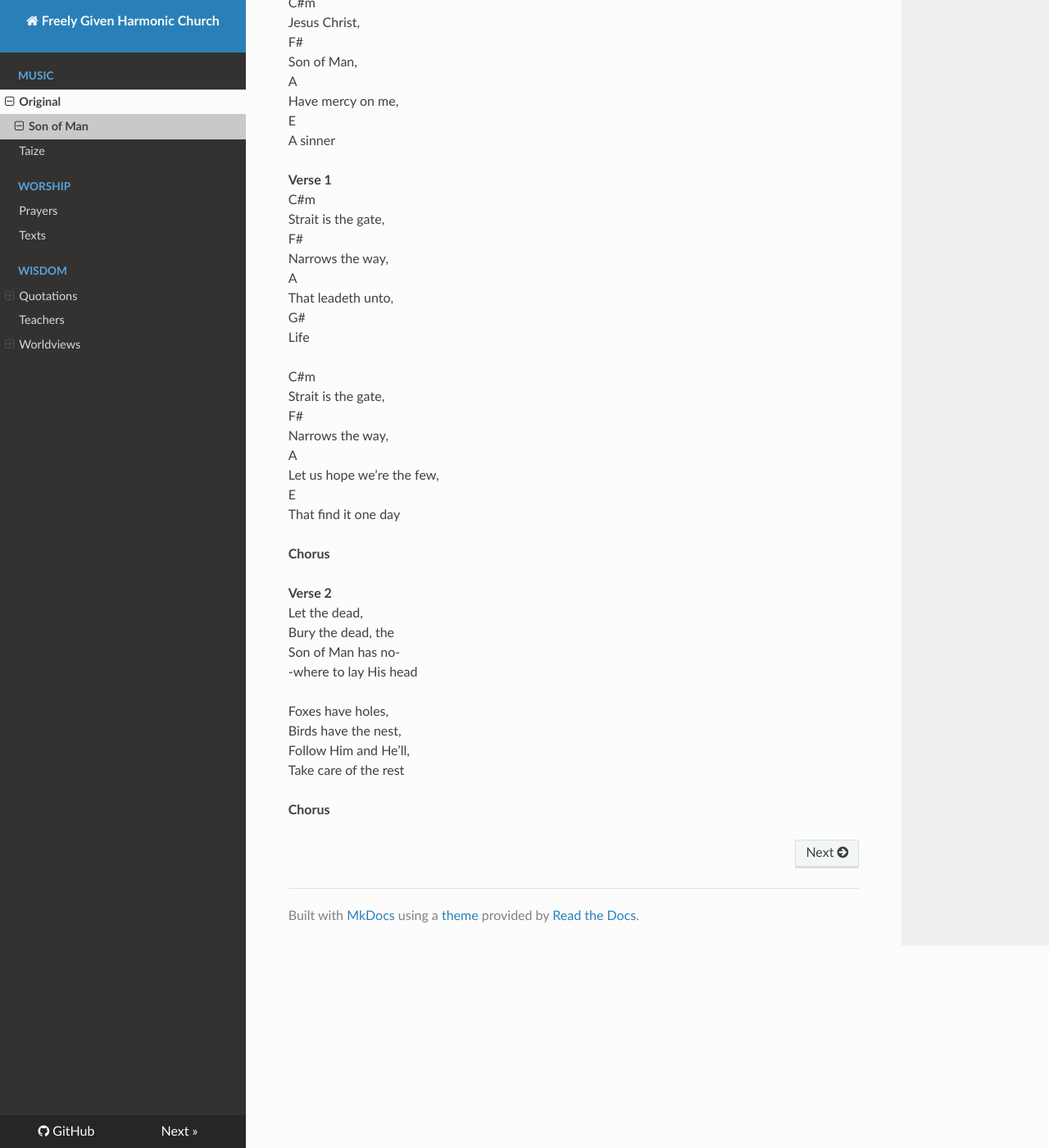
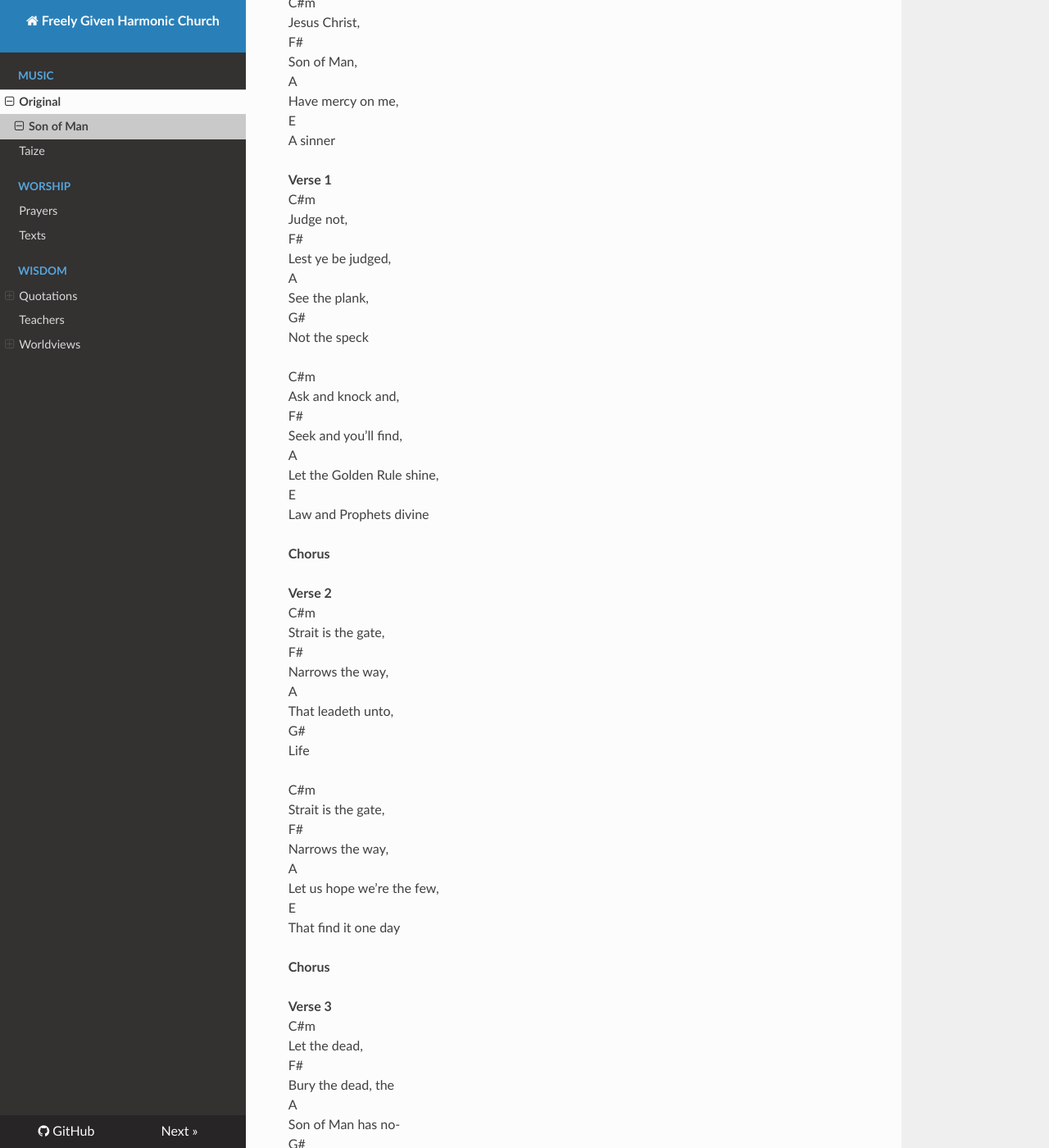
Before and after one commit to FreelyGivenHarmonicChurch/FreelyGivenHarmonicChurch.github.io, an MkDocs documentation site: the page built from docs/music/original/son_of_man.md, in a window 1280 px wide and 1400 px high, scrolled down 408 px. Shown: the whole window at 82% size. Built offline with MkDocs 1.6.1, drawn with Linux system fonts in a browser that asks for light colours; nearby versions of some CDN libraries.

Commit message:
Update Son of Man

```diff
--- a/docs/music/original/son_of_man.md
+++ b/docs/music/original/son_of_man.md
@@ -21,6 +21,27 @@ A sinner<br>
 
 **Verse 1**<br>
 C#m<br>
+Judge not,<br>
+F#<br>
+Lest ye be judged,<br>
+A<br>
+See the plank,<br>
+G#<br>
+Not the speck<br>
+
+C#m<br>
+Ask and knock and,<br>
+F#<br>
+Seek and you’ll find,<br>
+A<br>
+Let the Golden Rule shine,<br>
+E<br>
+Law and Prophets divine<br>
+
+**Chorus**<br>
+
+**Verse 2**<br>
+C#m<br>
 Strait is the gate,<br>
 F#<br>
 Narrows the way,<br>
@@ -40,15 +61,23 @@ That find it one day<br>
 
 **Chorus**<br>
 
-**Verse 2**<br>
+**Verse 3**<br>
+C#m<br>
 Let the dead,<br>
+F#<br>
 Bury the dead, the<br>
+A<br>
 Son of Man has no-<br>
+G#<br>
 -where to lay His head<br>
 
+C#m<br>
 Foxes have holes,<br>
+F#<br>
 Birds have the nest,<br>
+A<br>
 Follow Him and He’ll,<br>
+E<br>
 Take care of the rest<br>
 
 **Chorus**
```
